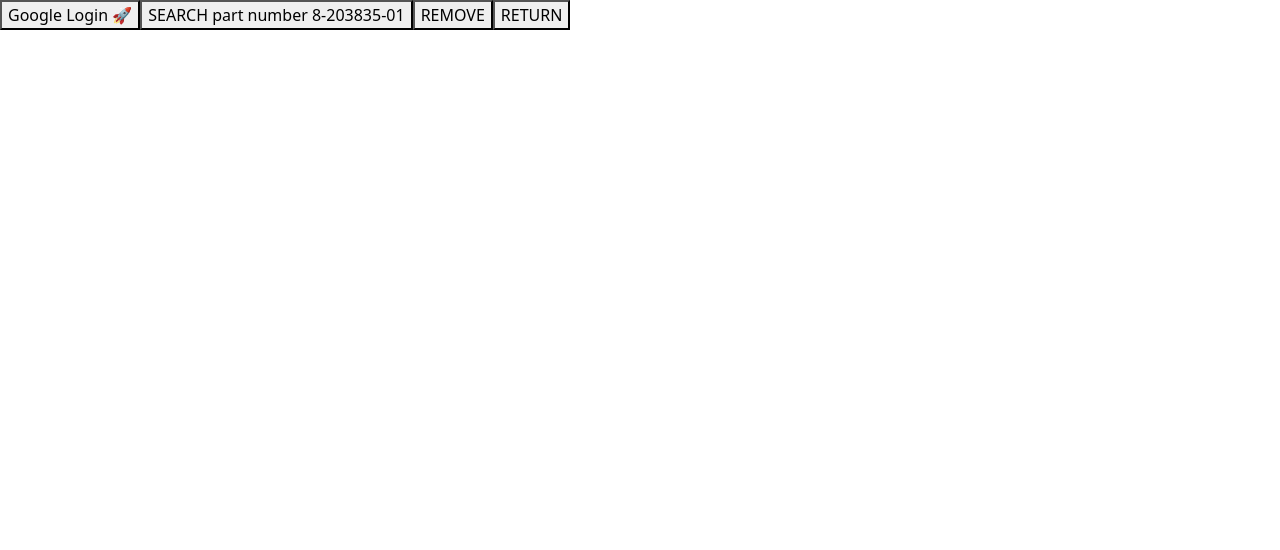
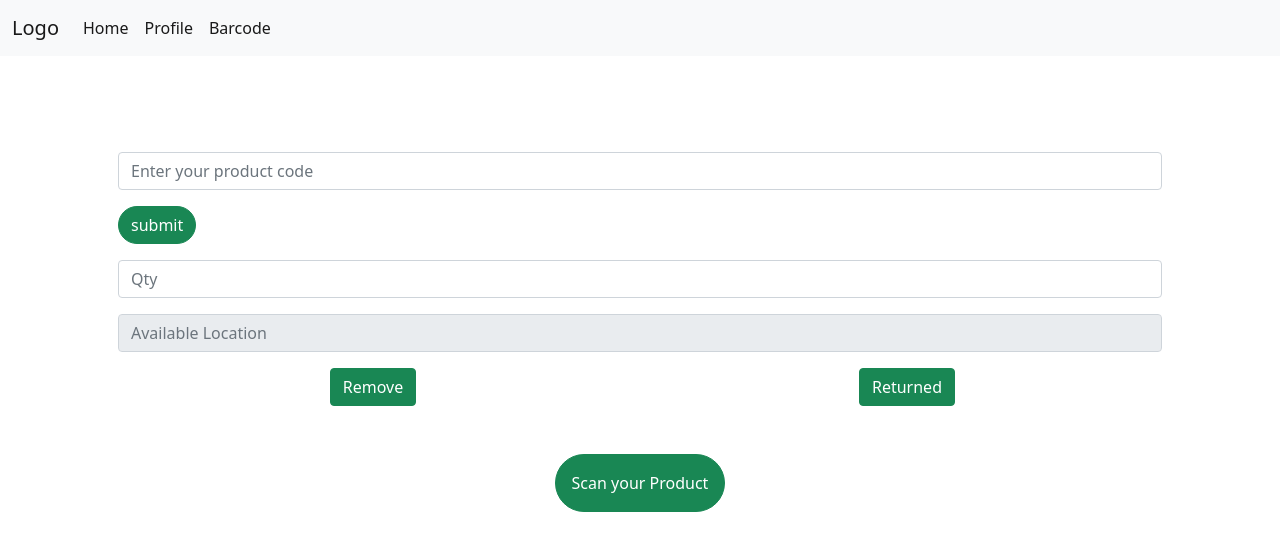
Before and after one commit to sameernshamsudheen/abbotpwa, a React (Vite) app: page /home in a window 1280 px wide. Shown: the top 550 px of the page. Built offline with nearby package versions, Linux system fonts and the light colour scheme.

Commit message:
added modal for returned and removed

```diff
--- a/package.json
+++ b/package.json
@@ -12,10 +12,13 @@
   "dependencies": {
     "@react-oauth/google": "^0.12.1",
     "axios": "^1.6.2",
+    "bootstrap": "^5.3.2",
     "html5-qrcode": "^2.3.8",
     "node-sass": "^9.0.0",
     "react": "^18.2.0",
-    "react-dom": "^18.2.0"
+    "react-bootstrap": "^2.9.1",
+    "react-dom": "^18.2.0",
+    "react-router-dom": "^6.20.1"
   },
   "devDependencies": {
     "@types/react": "^18.2.37",
--- a/src/App.jsx
+++ b/src/App.jsx
@@ -1,14 +1,13 @@
 import React from "react";
 import HompPage from "./Pages/Homepage/HompPage";
 import LoginPage from "./Pages/LoginPage/LoginPage";
+import { Routes } from "./Routes/Router";
 
 function App() {
   return (
-    <div>
-      {/* <HompPage /> */}
-
-      <LoginPage />
-    </div>
+    <>
+      <Routes />
+    </>
   );
 }
 
--- /dev/null
+++ b/src/Routes/Router.jsx
@@ -0,0 +1,67 @@
+import { createBrowserRouter, RouterProvider } from "react-router-dom";
+import LoginPage from "../Pages/LoginPage/LoginPage";
+import HompPage from "../Pages/Homepage/HompPage";
+
+export const Routes = () => {
+  const router = createBrowserRouter([
+    {
+      path: "/",
+      element: <LoginPage />,
+    },
+    {
+      path: "/home",
+      element: <HompPage />,
+
+      // children: [
+      //   {
+      //     path: ROUTE_PATHS.DASHBOARD,
+      //     element: <ProtectedRoute component={<DashboardPage />} />,
+      //   },
+      //   {
+      //     path: ROUTE_PATHS.ASSET,
+      //     element: <ProtectedRoute component={<AssetPage />} />,
+      //   },
+      //   {
+      //     path: ROUTE_PATHS.ASSET_ADD,
+      //     element: <ProtectedRoute component={<AssetAddPage />} />,
+      //   },
+      //   {
+      //     path: ROUTE_PATHS.ASSET_DETAIL,
+      //     element: <ProtectedRoute component={<AssetDetailsPage />} />,
+      //   },
+      //   {
+      //     path: ROUTE_PATHS.ASSET_DETAIL_IMAGE_ADD,
+      //     element: <ProtectedRoute component={<AssetDetailImageAddPage />} />,
+      //   },
+      //   {
+      //     path: ROUTE_PATHS.ASSET_DETAIL_DOC_ADD,
+      //     element: <ProtectedRoute component={<AssetDetailDocAddPage />} />,
+      //   },
+      //   {
+      //     path: ROUTE_PATHS.ASSET_DETAIL_VIDEO_ADD,
+      //     element: <ProtectedRoute component={<AssetDetailVideoAddPage />} />,
+      //   },
+      //   {
+      //     path: ROUTE_PATHS.ASSET_DETAIL_ANIMATION_ADD,
+      //     element: (
+      //       <ProtectedRoute component={<AssetDetailAnimationAddPage />} />
+      //     ),
+      //   },
+      //   {
+      //     path: ROUTE_PATHS.ASSET_DETAIL_SLICE_ADD,
+      //     element: <ProtectedRoute component={<AssetDetailSliceAddPage />} />,
+      //   },
+      //   {
+      //     path: ROUTE_PATHS.AUTHOR,
+      //     element: <ProtectedRoute component={<AuthorPage />} />,
+      //   },
+      //   {
+      //     path: ROUTE_PATHS.SETTINGS,
+      //     element: <ProtectedRoute component={<SettingsPage />} />,
+      //   },
+      // ],
+    },
+  ]);
+
+  return <RouterProvider router={router} />;
+};
--- a/src/components/Prodcut/ProductSearch.jsx
+++ b/src/components/Prodcut/ProductSearch.jsx
@@ -1,6 +1,26 @@
 import React from "react";
+import { useState } from "react";
+import { searchPartNumber } from "../../functions/goglesheet";
+import { Modal } from "react-bootstrap";
 
 const ProductSearch = () => {
+  const [productId, setProductId] = useState("");
+  const [aq, setAq] = useState("");
+  const [show, setShow] = useState(false);
+
+  const handleClose = () => setShow(false);
+  const handleShow = () => setShow(true);
+
+  const handleSubmit = async (e) => {
+    e.preventDefault();
+    if (productId === "") {
+      console.log(" please enter a  product id to continue");
+    } else {
+      const { available_quantity } = await searchPartNumber(productId);
+      available_quantity ? setAq(available_quantity) : setAq("");
+    }
+  };
+
   return (
     <form class="row g-3">
       <div class="col-md-12">
@@ -9,10 +29,15 @@ const ProductSearch = () => {
           class="form-control"
           id="inputEmail4"
           placeholder="Enter your product code"
+          onChange={(e) => setProductId(e.target.value)}
         />
       </div>
       <div class="col-12">
-        <button type="submit" class="btn btn-success rounded-pill ">
+        <button
+          onClick={handleSubmit}
+          type="submit"
+          class="btn btn-success rounded-pill "
+        >
           submit
         </button>
       </div>
@@ -21,6 +46,7 @@ const ProductSearch = () => {
           type="text"
           class="form-control"
           id="inputEmail4"
+          value={aq}
           placeholder="Qty"
         />
       </div>
@@ -30,14 +56,41 @@ const ProductSearch = () => {
           class="form-control"
           id="inputEmail4"
           placeholder="Available Location"
+          disabled
         />
       </div>
+      <div className="container">
+        <div className="row ">
+          <div className="col-6 d-flex justify-content-center ">
+            <button
+              type="button"
+              class="btn btn-success"
+              data-toggle="modal"
+              data-target="#exampleModal"
 
-      <div class="col-md-12  mt-5  text-center    ">
+            >
+              Remove
+            </button>
+          </div>
+          <div className="col-6 d-flex justify-content-center">
+            <button
+              type="button"
+              class="btn btn-success"
+              data-toggle="modal"
+              data-target="#exampleModal"
+            >
+              Returned
+            </button>
+          </div>
+        </div>
+      </div>
+
+      <div class="col-md-12  mt-5  text-center">
         <button type="button" class="btn btn-success rounded-pill p-3">
           Scan your Product
         </button>
       </div>
+      <Modal show={show} />
     </form>
   );
 };
--- a/src/functions/goglesheet.js
+++ b/src/functions/goglesheet.js
@@ -173,6 +173,7 @@ const getUserAndPartCell = async (partNumber) => {
 };
 
 export const searchPartNumber = async (partNumber) => {
+  console.log(partNumber, "number");
   try {
     const url = `https://sheets.googleapis.com/v4/spreadsheets/${SHEET_ID}/values/${SHEET_NAME}?key=${GOOGLE_API_KEY}`;
 
```
Also changed, not shown: src/components/Modal/Modal.jsx (added, +29 -0 lines), 1 other file (tests, documents, lock files or other folders).
